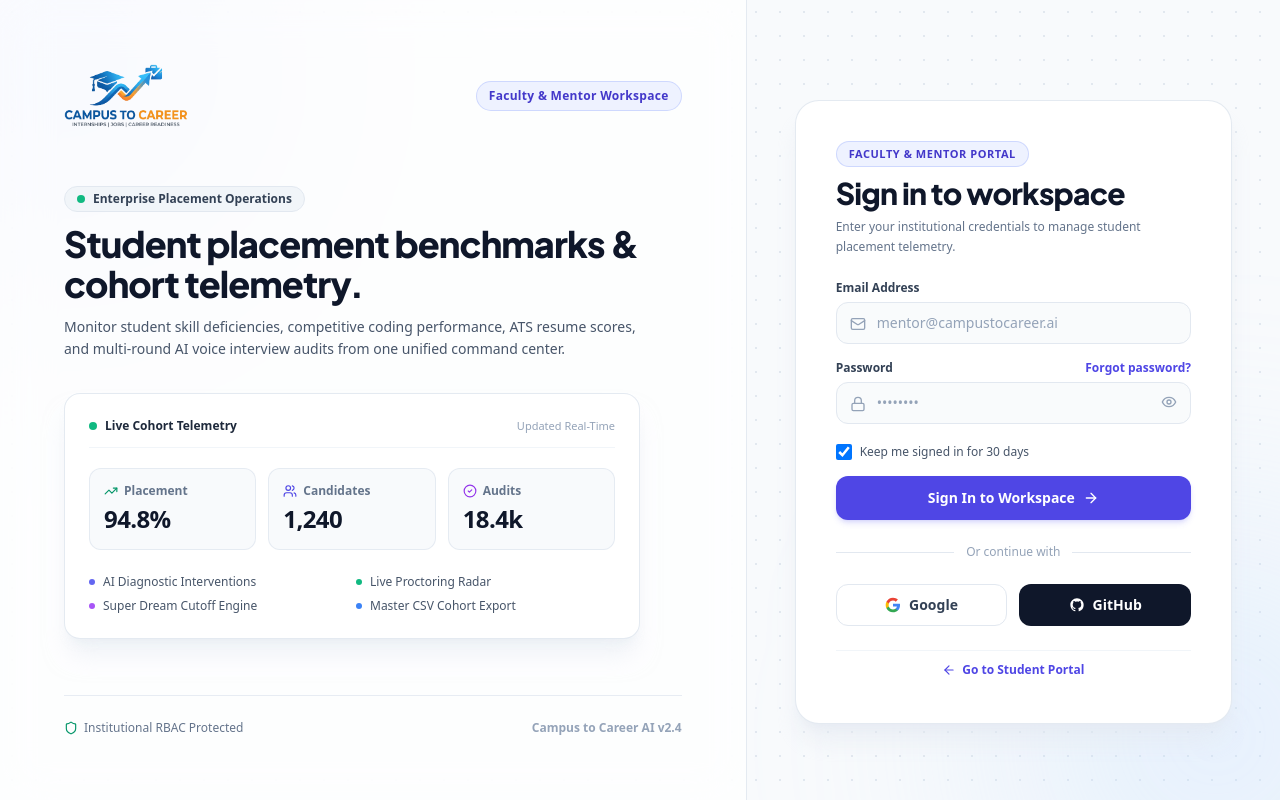
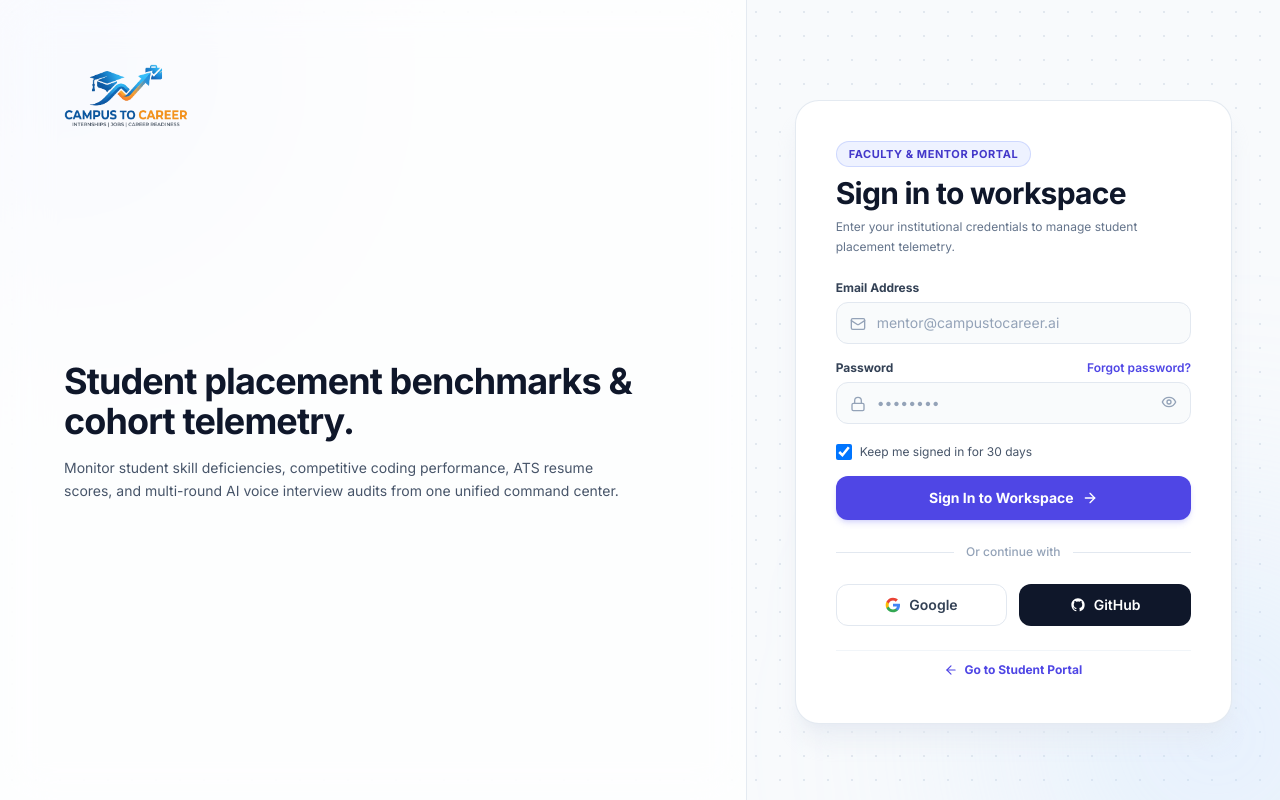
Before and after one commit to Deepan9884/campus_to_career_admin, a React (Vite) app: page / in a window 1280 px wide. Built offline with nearby package versions, Linux system fonts and the light colour scheme; no server answers.

Commit message:
feat(design): upgrade typography to Inter and refine admin login layout

```diff
--- a/index.html
+++ b/index.html
@@ -8,7 +8,7 @@
     <title>Campus to Career AI — Mentor & Admin Portal</title>
     <link rel="preconnect" href="https://fonts.googleapis.com">
     <link rel="preconnect" href="https://fonts.gstatic.com" crossorigin>
-    <link href="https://fonts.googleapis.com/css2?family=Plus+Jakarta+Sans:ital,wght@0,300;0,400;0,500;0,600;0,700;0,800;1,400;1,600&family=Inter:wght@300;400;500;600;700;800&family=JetBrains+Mono:wght@400;500;600;700&display=swap" rel="stylesheet">
+    <link href="https://fonts.googleapis.com/css2?family=Inter:ital,opsz,wght@0,14..32,100..900;1,14..32,100..900&family=JetBrains+Mono:wght@400;500;600;700&display=swap" rel="stylesheet">
   </head>
   <body class="antialiased font-sans">
     <div id="root"></div>
--- a/src/index.css
+++ b/src/index.css
@@ -138,10 +138,12 @@
   body {
     background-color: var(--background);
     color: var(--foreground);
-    font-family: "Plus Jakarta Sans", "Inter", system-ui, -apple-system, sans-serif;
+    font-family: "Inter", -apple-system, BlinkMacSystemFont, "Segoe UI", Roboto, sans-serif;
     overflow-x: hidden;
     -webkit-font-smoothing: antialiased;
     -moz-osx-font-smoothing: grayscale;
+    font-feature-settings: "cv02", "cv03", "cv04", "cv11";
+    text-rendering: optimizeLegibility;
     transition: background-color 0.25s ease, color 0.25s ease;
     background-image:
       radial-gradient(ellipse 900px 700px at 15% -10%, rgba(139, 92, 246, 0.22) 0%, transparent 70%),
@@ -156,14 +158,24 @@
   }
 
   h1, h2 {
-    font-family: "Plus Jakarta Sans", "Inter", system-ui, -apple-system, sans-serif;
-    letter-spacing: -0.025em;
+    font-family: "Inter", -apple-system, BlinkMacSystemFont, "Segoe UI", Roboto, sans-serif;
+    letter-spacing: -0.028em;
     font-weight: 700;
   }
   h3, h4, h5, h6 {
-    font-family: "Plus Jakarta Sans", "Inter", system-ui, -apple-system, sans-serif;
-    letter-spacing: -0.015em;
+    font-family: "Inter", -apple-system, BlinkMacSystemFont, "Segoe UI", Roboto, sans-serif;
+    letter-spacing: -0.018em;
     font-weight: 600;
+  }
+
+  /* Executive Typographic Refinement: Cap extreme font-black to clean authoritative bold */
+  .font-black {
+    font-weight: 700 !important;
+  }
+
+  /* Tabular figures for clean alignment of numbers, metrics, and percentages */
+  .font-mono, [data-tabular], .kpi-card, .stat-badge, table td {
+    font-variant-numeric: tabular-nums;
   }
 }
 
--- a/src/pages/LoginPage.tsx
+++ b/src/pages/LoginPage.tsx
@@ -1,16 +1,11 @@
 import React, { useState } from "react";
 import { useGoogleLogin } from "@react-oauth/google";
 import {
-  GraduationCap,
   Lock,
   Mail,
   Loader2,
   Eye,
   EyeOff,
-  CheckCircle2,
-  TrendingUp,
-  Users,
-  Shield,
   ArrowRight,
 } from "lucide-react";
 import { setAccessToken, API_BASE } from "../lib/api";
@@ -149,7 +144,7 @@ export function LoginPage({ onLoginSuccess }: { onLoginSuccess: () => void }) {
 
       <div className="grid grid-cols-1 lg:grid-cols-12 min-h-screen relative z-10">
 
-        {/* Left Panel - Branding & Institutional Telemetry Showcase (Desktop Only) */}
+        {/* Left Panel - Branding Showcase (Desktop Only) */}
         <div className="hidden lg:flex lg:col-span-6 xl:col-span-7 relative bg-white/75 backdrop-blur-xl border-r border-slate-200/90 p-12 xl:p-16 flex-col justify-between overflow-hidden">
           {/* Top Brand Header */}
           <div className="relative z-10 flex items-center justify-between gap-4">
@@ -158,90 +153,16 @@ export function LoginPage({ onLoginSuccess }: { onLoginSuccess: () => void }) {
               alt="Campus to Career AI"
               className="h-14 xl:h-16 w-auto max-w-[280px] object-contain drop-shadow-xs"
             />
-            <span className="text-xs px-3 py-1.5 rounded-full bg-indigo-50 text-indigo-700 border border-indigo-200/80 font-bold shrink-0 tracking-wide">
-              Faculty & Mentor Workspace
-            </span>
           </div>
 
           {/* Hero Branding Content */}
-          <div className="relative z-10 max-w-xl space-y-8 my-auto py-12">
-            <div className="space-y-3">
-              <div className="inline-flex items-center gap-2 px-3 py-1 rounded-full bg-slate-100 border border-slate-200 text-slate-700 text-xs font-semibold">
-                <span className="h-2 w-2 rounded-full bg-emerald-500 animate-pulse" />
-                Enterprise Placement Operations
-              </div>
+          <div className="relative z-10 max-w-xl space-y-4 my-auto py-12">
             <h1 className="text-3xl xl:text-4xl font-black tracking-tight text-slate-900 leading-tight">
               Student placement benchmarks & cohort telemetry.
             </h1>
             <p className="text-slate-600 text-sm leading-relaxed">
               Monitor student skill deficiencies, competitive coding performance, ATS resume scores, and multi-round AI voice interview audits from one unified command center.
             </p>
-            </div>
-
-            {/* Live Metrics Card Preview */}
-            <div className="p-6 rounded-2xl bg-white border border-slate-200/90 space-y-5 shadow-xl shadow-slate-200/50">
-              <div className="flex items-center justify-between border-b border-slate-100 pb-3">
-                <span className="text-xs font-bold text-slate-800 flex items-center gap-2">
-                  <span className="h-2 w-2 rounded-full bg-emerald-500" />
-                  Live Cohort Telemetry
-                </span>
-                <span className="text-[11px] font-medium text-slate-400">Updated Real-Time</span>
-              </div>
-
-              <div className="grid grid-cols-3 gap-3">
-                <div className="p-3.5 rounded-xl bg-slate-50 border border-slate-200/80">
-                  <div className="flex items-center gap-1.5 text-slate-500 text-xs font-semibold mb-1">
-                    <TrendingUp className="h-3.5 w-3.5 text-emerald-600 shrink-0" />
-                    <span>Placement</span>
-                  </div>
-                  <p className="text-2xl font-black tracking-tight text-slate-900 font-sans">94.8%</p>
-                </div>
-
-                <div className="p-3.5 rounded-xl bg-slate-50 border border-slate-200/80">
-                  <div className="flex items-center gap-1.5 text-slate-500 text-xs font-semibold mb-1">
-                    <Users className="h-3.5 w-3.5 text-indigo-600 shrink-0" />
-                    <span>Candidates</span>
-                  </div>
-                  <p className="text-2xl font-black tracking-tight text-slate-900 font-sans">1,240</p>
-                </div>
-
-                <div className="p-3.5 rounded-xl bg-slate-50 border border-slate-200/80">
-                  <div className="flex items-center gap-1.5 text-slate-500 text-xs font-semibold mb-1">
-                    <CheckCircle2 className="h-3.5 w-3.5 text-purple-600 shrink-0" />
-                    <span>Audits</span>
-                  </div>
-                  <p className="text-2xl font-black tracking-tight text-slate-900 font-sans">18.4k</p>
-                </div>
-              </div>
-
-              {/* Executive Feature Highlights */}
-              <div className="grid grid-cols-2 gap-2 pt-1 text-xs text-slate-600 font-medium">
-                <div className="flex items-center gap-2">
-                  <div className="h-1.5 w-1.5 rounded-full bg-indigo-500" />
-                  <span>AI Diagnostic Interventions</span>
-                </div>
-                <div className="flex items-center gap-2">
-                  <div className="h-1.5 w-1.5 rounded-full bg-emerald-500" />
-                  <span>Live Proctoring Radar</span>
-                </div>
-                <div className="flex items-center gap-2">
-                  <div className="h-1.5 w-1.5 rounded-full bg-purple-500" />
-                  <span>Super Dream Cutoff Engine</span>
-                </div>
-                <div className="flex items-center gap-2">
-                  <div className="h-1.5 w-1.5 rounded-full bg-blue-500" />
-                  <span>Master CSV Cohort Export</span>
-                </div>
-              </div>
-            </div>
-          </div>
-
-          {/* Footer Metadata */}
-          <div className="relative z-10 flex items-center justify-between text-xs text-slate-500 pt-6 border-t border-slate-200/80">
-            <span className="flex items-center gap-1.5 font-medium">
-              <Shield className="h-3.5 w-3.5 text-emerald-600" /> Institutional RBAC Protected
-            </span>
-            <span className="font-semibold text-slate-400">Campus to Career AI v2.4</span>
           </div>
         </div>
 
--- a/tailwind.config.js
+++ b/tailwind.config.js
@@ -8,9 +8,12 @@ export default {
   theme: {
     extend: {
       fontFamily: {
-        sans: ['"DM Sans"', 'system-ui', '-apple-system', 'sans-serif'],
-        heading: ['"DM Serif Display"', 'Georgia', 'serif'],
+        sans: ['"Inter"', 'system-ui', '-apple-system', 'BlinkMacSystemFont', 'sans-serif'],
+        heading: ['"Inter"', 'system-ui', '-apple-system', 'BlinkMacSystemFont', 'sans-serif'],
         mono: ['"JetBrains Mono"', 'monospace'],
+      },
+      fontWeight: {
+        black: '700',
       },
       colors: {
         border: "var(--border)",
```
Lines whose indentation alone changed are shown as unchanged.
